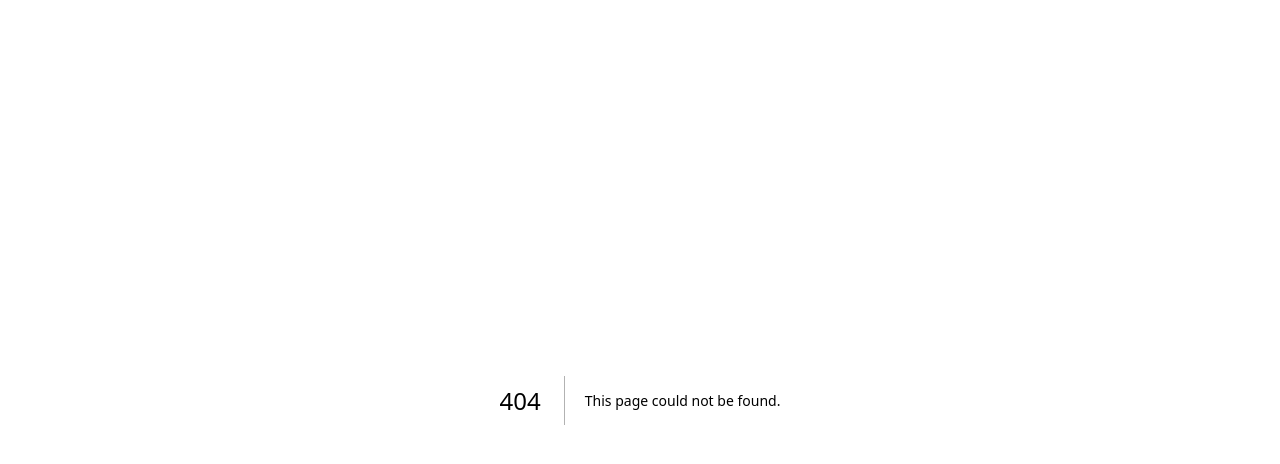
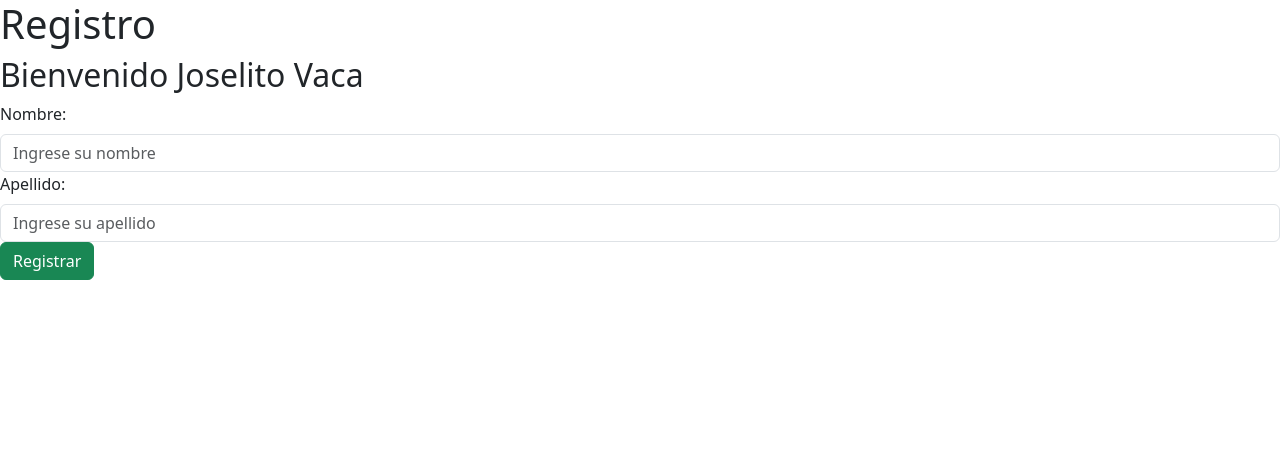
Before and after one commit to scarent/frontendieic1, a Next.js app: page /Pagina2 in a window 1280 px wide. Before the commit this address had no page. Shown: the top 464 px of the page. Built offline with nearby package versions, Linux system fonts and the light colour scheme.

Commit message:
clase 3 react
se realizo un formulario

```diff
--- /dev/null
+++ b/src/pages/Pagina2.tsx
@@ -0,0 +1,46 @@
+import React, { useState } from 'react'   //rafc para autocompletar
+import Button from 'react-bootstrap/Button';
+import Form from 'react-bootstrap/Form';
+export const Pagina2 = () => {
+  const [nombre, setNombre] = useState("Joselito")
+  const [apellido, setApellido] = useState("Vaca")
+  const [eNombre, setENombre] = useState("")
+
+  const validarNombre =(valor:string)=>{
+    if(valor.length<4){
+        setENombre("Debes ingresar 4 caracteres")
+    }else{
+        setENombre("")
+    }
+    setNombre(valor)
+  }
+  return (
+    <>
+    <h1>Registro</h1>
+    <h2>Bienvenido {nombre} {apellido}</h2>
+    <Form>
+        <Form.Group>
+            <Form.Label>Nombre: </Form.Label>
+            <Form.Control
+                type='text'
+                placeholder='Ingrese su nombre'
+                onChange={(e)=>validarNombre(e.currentTarget.value)}
+                />
+            <Form.Text>
+                {eNombre}
+            </Form.Text>
+        </Form.Group>
+        <Form.Group>
+            <Form.Label>Apellido: </Form.Label>
+            <Form.Control
+                type='text'
+                placeholder='Ingrese su apellido'
+                onChange ={(e)=>setApellido(e.currentTarget.value)}
+                />
+        </Form.Group>
+        <Button type='button' variant='success'>Registrar</Button>
+    </Form>
+    </>
+  )
+}
+export default Pagina2
--- a/src/pages/_app.tsx
+++ b/src/pages/_app.tsx
@@ -1,6 +1,6 @@
 
 import type { AppProps } from "next/app";
-
+import 'bootstrap/dist/css/bootstrap.min.css';  //se pega de la pagina de react bootstrap css
 export default function App({ Component, pageProps }: AppProps) {
   return <Component {...pageProps} />;
 }
--- a/src/pages/index.tsx
+++ b/src/pages/index.tsx
@@ -6,9 +6,10 @@ export default function Home() {
     <>
       <nav>
       <Link href="/Pagina1">Pagina1</Link>
+      <Link href="/Pagina2">Formulario</Link>
       </nav>
 
-      <Perfil nombre="Joselito" apellido="vaca" edad={20}/> //
+      <Perfil nombre="Joselito" apellido="vaca" edad={20}/>
       <Perfil nombre="pablo" apellido="marmol" edad={15}/>
     </>
   );
```
Also changed, not shown: package.json (+6 -4 lines), src/Componentes/Pagina2.tsx (added), 1 other file (tests, documents, lock files or other folders).
